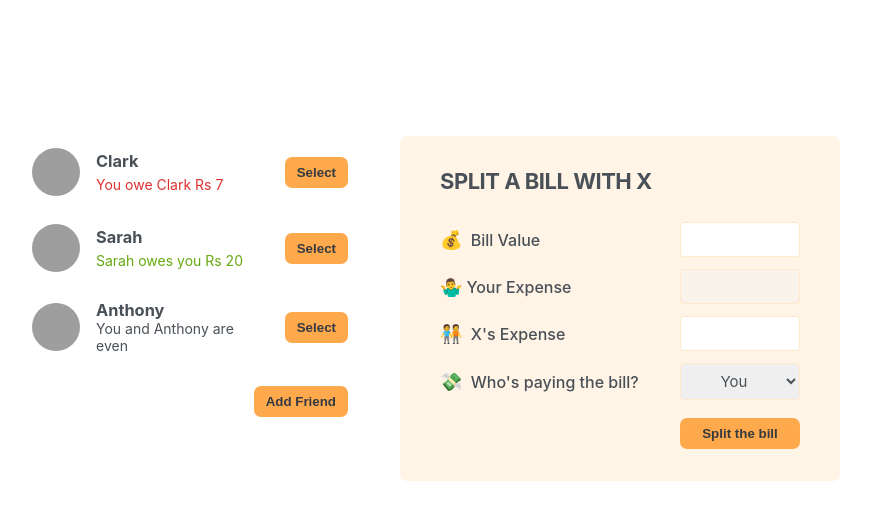
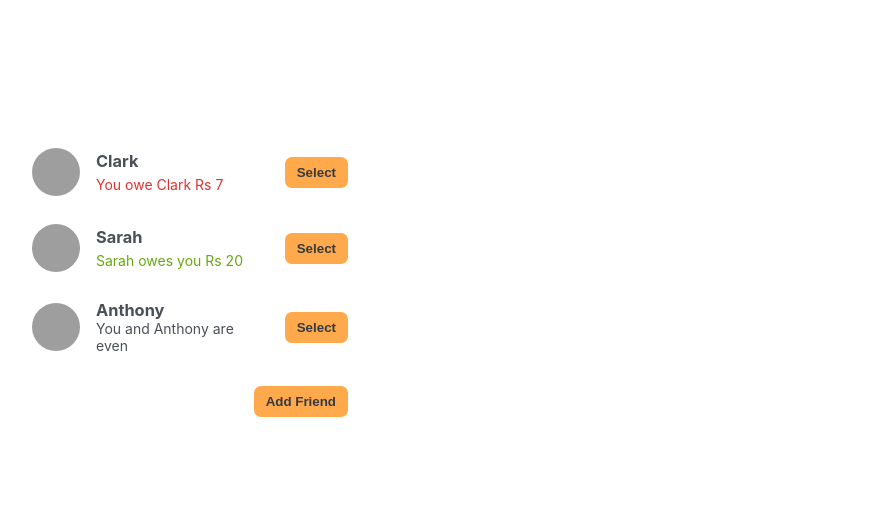
Before and after one commit to tufaildar99/eat-n-split, a React (Create React App) app: page / in a window 1280 px wide. Shown: the top 520 px of the page, without its empty margins (210-1081 px from the left). Built offline with nearby package versions, Linux system fonts and the light colour scheme; grey boxes are pictures that could not be loaded.

Commit message:
Add selectedFriend state variable

```diff
--- a/src/App.js
+++ b/src/App.js
@@ -24,6 +24,7 @@ const initialFriends = [
 export default function App() {
   const [showAddFriend, setShowAddFriend] = useState(false);
   const [friends, setFriends] = useState(initialFriends);
+  const [selectedFriend] = useState(null);
 
   function handleAddFriend(friend) {
     setFriends((friends) => [...friends, friend]);
@@ -43,7 +44,7 @@ export default function App() {
           {showAddFriend ? "Close" : "Add Friend"}
         </Button>
       </div>
-      <FormSplitBill />
+      {selectedFriend && <FormSplitBill />}
     </div>
   );
 }
```
